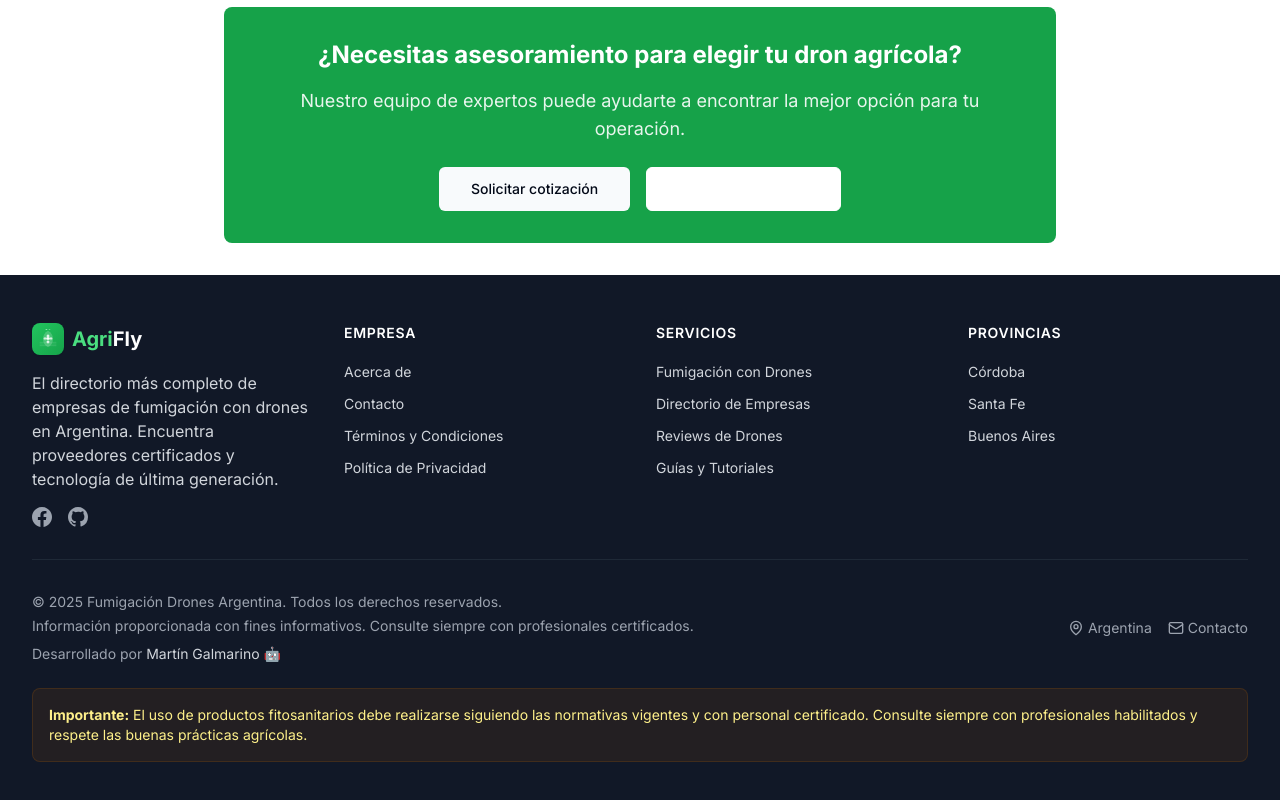
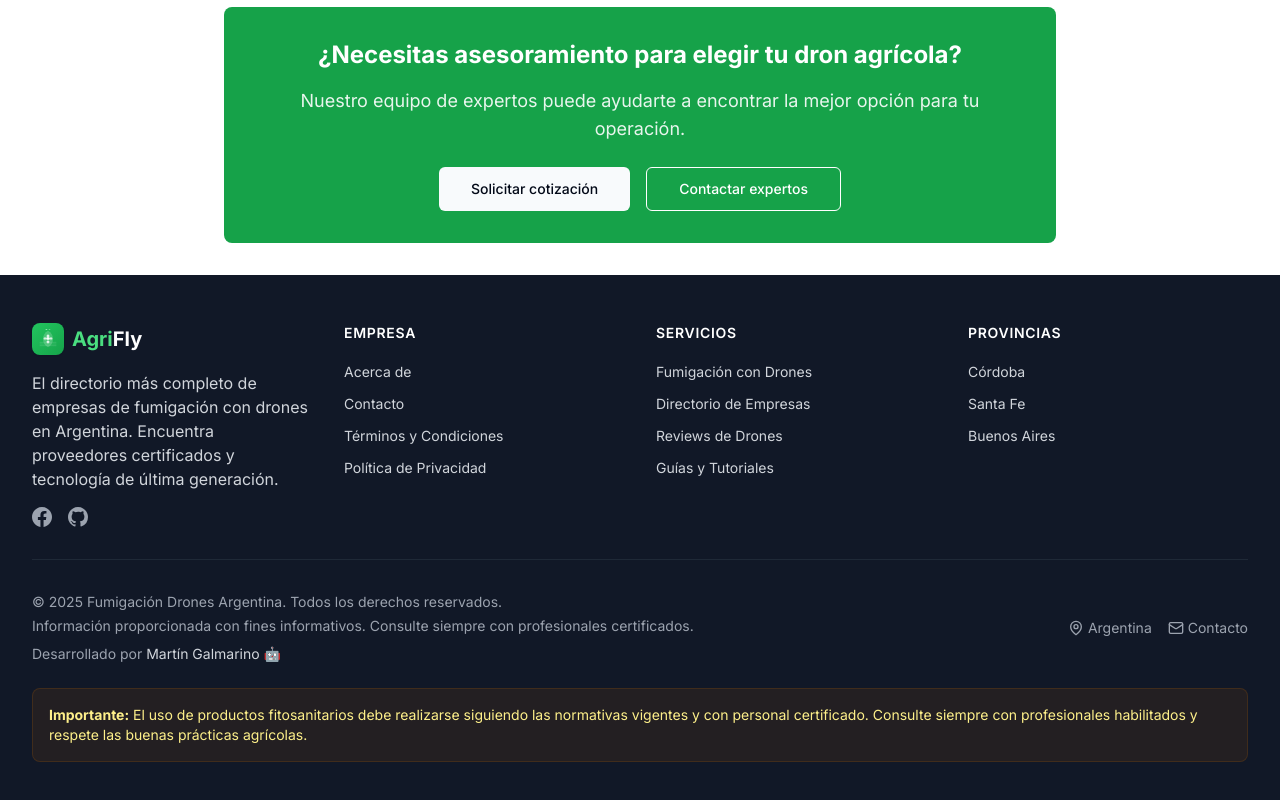
Before and after one commit to martingalmarino/drone-fumigaciones, a Next.js app: page /blog/comparativa-dji-t50-vs-xag-p100-pro in a window 1280 px wide. Shown: the part 4316-5116 px from the top of the page. Built offline with nearby package versions, Linux system fonts and the light colour scheme.

Commit message:
fix: corregir visualización del botón Contactar expertos en CTA
- Agregar bg-transparent para asegurar fondo transparente
- Mantener estilos de borde blanco y texto blanco
- Corregir hover states para mejor contraste
- Asegurar que ambos botones del CTA se muestren correctamente

```diff
--- a/app/blog/comparativa-dji-t50-vs-xag-p100-pro/page.tsx
+++ b/app/blog/comparativa-dji-t50-vs-xag-p100-pro/page.tsx
@@ -348,7 +348,7 @@
                   Solicitar cotización
                 </Link>
               </Button>
-              <Button asChild size="lg" variant="outline" className="border-white text-white hover:bg-white hover:text-primary">
+              <Button asChild size="lg" variant="outline" className="border-white text-white hover:bg-white hover:text-primary bg-transparent">
                 <Link href="/contacto">
                   Contactar expertos
                 </Link>
```
